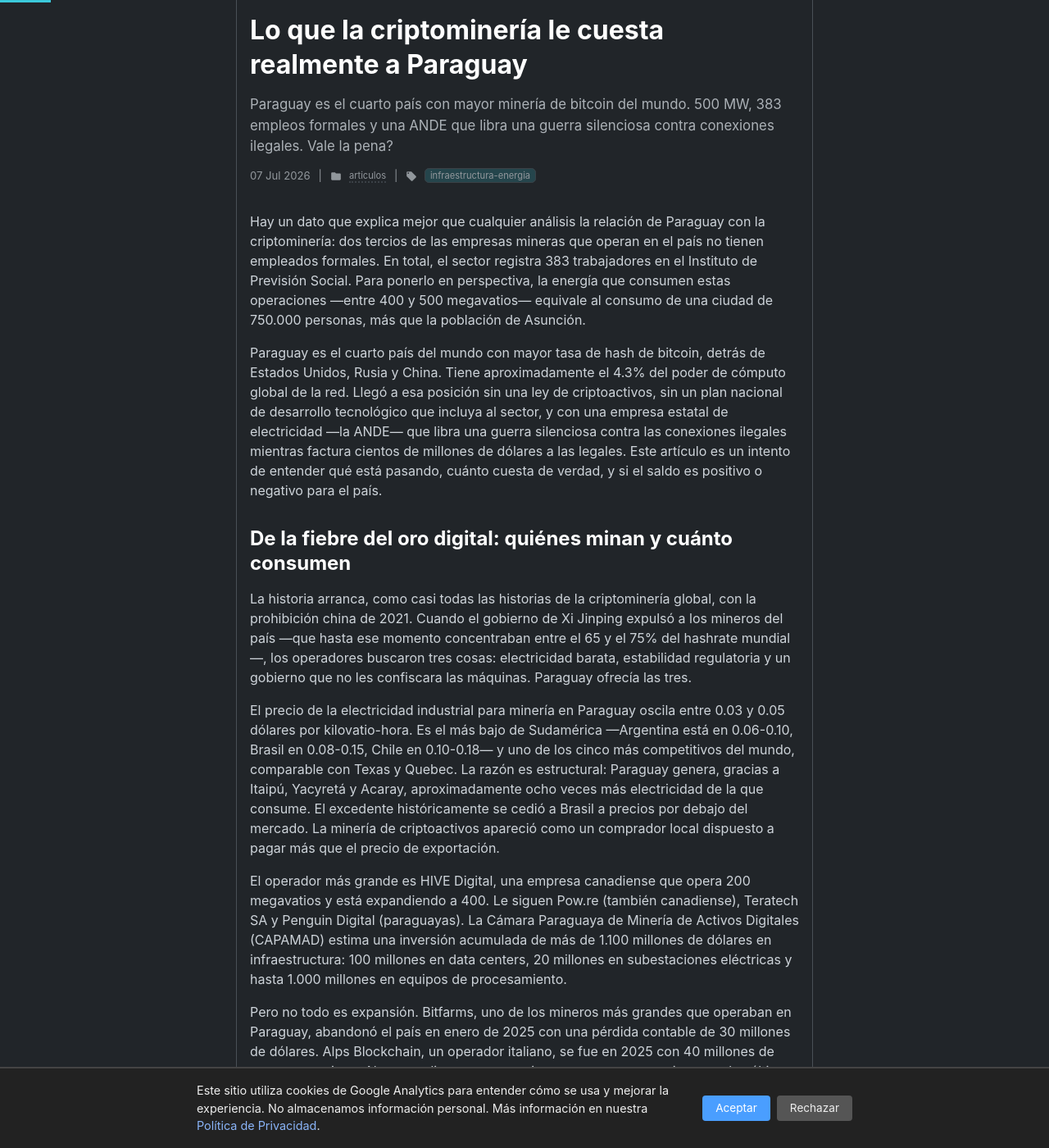
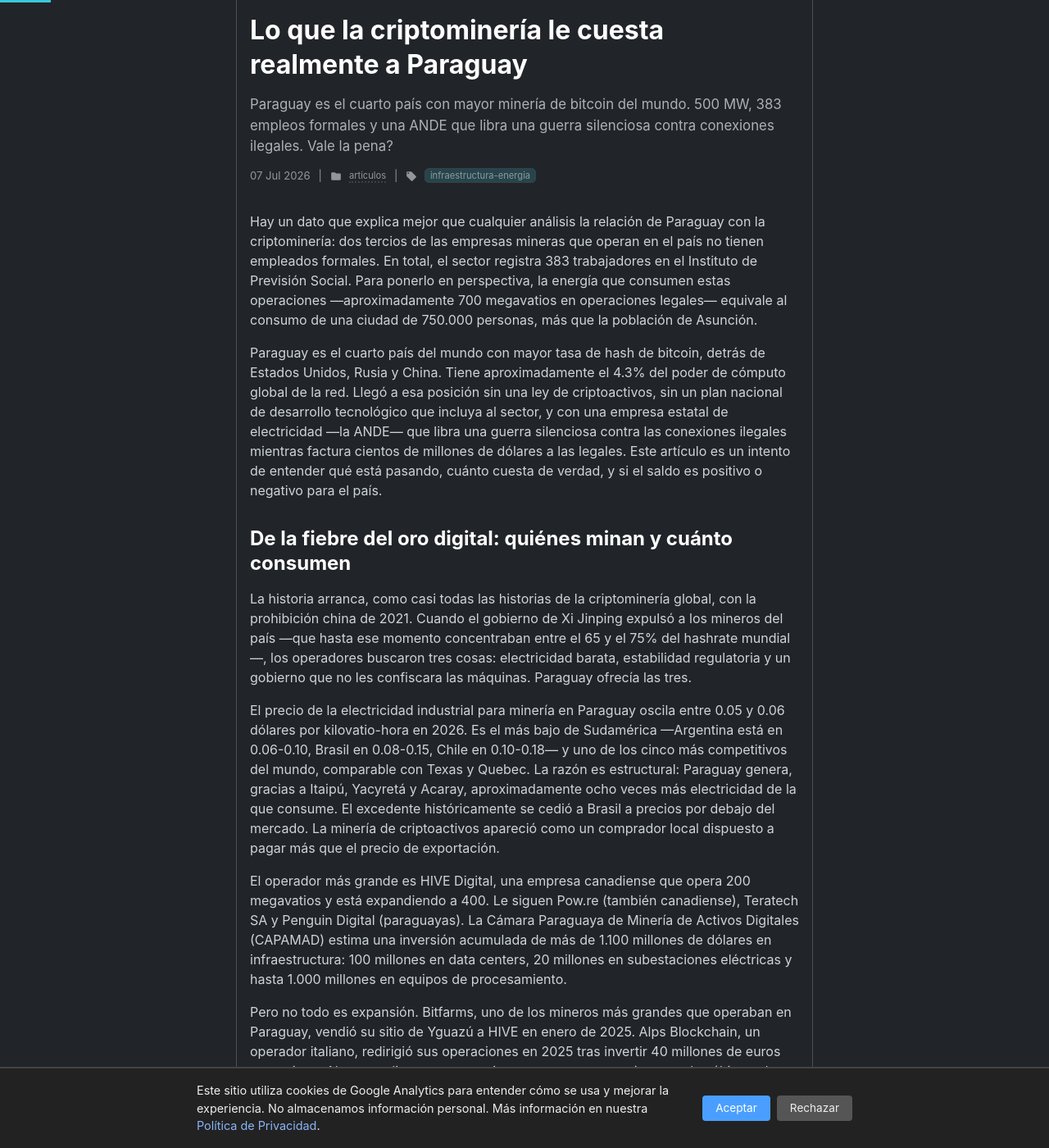
Before and after one commit to miravosqueinteresante/muchotexto.net, a Jekyll site: the page built from _posts/2026-07-07-criptomineria-paraguay-energia-barata.md, in a window 1280 px wide and 1400 px high, scrolled down 221 px. Shown: the whole window at 82% size. Built offline with Jekyll 4.4.1, drawn with Linux system fonts in a browser that asks for light colours; some of the changed text lies outside the part shown.

Commit message:
fix: article #3 - consumo 400-500->700MW, HIVE 200->400MW, Bitfarms venta not abandono, Alps redirect, precio .03->0.05, 8x->2.5x

```diff
--- a/_posts/2026-07-07-criptomineria-paraguay-energia-barata.md
+++ b/_posts/2026-07-07-criptomineria-paraguay-energia-barata.md
@@ -8,7 +8,7 @@ tags: infraestructura-energia
 description: "Paraguay es el cuarto país con mayor minería de bitcoin del mundo. 500 MW, 383 empleos formales y una ANDE que libra una guerra silenciosa contra conexiones ilegales. Vale la pena?"
 ---
 
-Hay un dato que explica mejor que cualquier análisis la relación de Paraguay con la criptominería: dos tercios de las empresas mineras que operan en el país no tienen empleados formales. En total, el sector registra 383 trabajadores en el Instituto de Previsión Social. Para ponerlo en perspectiva, la energía que consumen estas operaciones —entre 400 y 500 megavatios— equivale al consumo de una ciudad de 750.000 personas, más que la población de Asunción.
+Hay un dato que explica mejor que cualquier análisis la relación de Paraguay con la criptominería: dos tercios de las empresas mineras que operan en el país no tienen empleados formales. En total, el sector registra 383 trabajadores en el Instituto de Previsión Social. Para ponerlo en perspectiva, la energía que consumen estas operaciones —aproximadamente 700 megavatios en operaciones legales— equivale al consumo de una ciudad de 750.000 personas, más que la población de Asunción.
 
 Paraguay es el cuarto país del mundo con mayor tasa de hash de bitcoin, detrás de Estados Unidos, Rusia y China. Tiene aproximadamente el 4.3% del poder de cómputo global de la red. Llegó a esa posición sin una ley de criptoactivos, sin un plan nacional de desarrollo tecnológico que incluya al sector, y con una empresa estatal de electricidad —la ANDE— que libra una guerra silenciosa contra las conexiones ilegales mientras factura cientos de millones de dólares a las legales. Este artículo es un intento de entender qué está pasando, cuánto cuesta de verdad, y si el saldo es positivo o negativo para el país.
 
@@ -16,11 +16,11 @@ Paraguay es el cuarto país del mundo con mayor tasa de hash de bitcoin, detrás
 
 La historia arranca, como casi todas las historias de la criptominería global, con la prohibición china de 2021. Cuando el gobierno de Xi Jinping expulsó a los mineros del país —que hasta ese momento concentraban entre el 65 y el 75% del hashrate mundial—, los operadores buscaron tres cosas: electricidad barata, estabilidad regulatoria y un gobierno que no les confiscara las máquinas. Paraguay ofrecía las tres.
 
-El precio de la electricidad industrial para minería en Paraguay oscila entre 0.03 y 0.05 dólares por kilovatio-hora. Es el más bajo de Sudamérica —Argentina está en 0.06-0.10, Brasil en 0.08-0.15, Chile en 0.10-0.18— y uno de los cinco más competitivos del mundo, comparable con Texas y Quebec. La razón es estructural: Paraguay genera, gracias a Itaipú, Yacyretá y Acaray, aproximadamente ocho veces más electricidad de la que consume. El excedente históricamente se cedió a Brasil a precios por debajo del mercado. La minería de criptoactivos apareció como un comprador local dispuesto a pagar más que el precio de exportación.
+El precio de la electricidad industrial para minería en Paraguay oscila entre 0.05 y 0.06 dólares por kilovatio-hora en 2026. Es el más bajo de Sudamérica —Argentina está en 0.06-0.10, Brasil en 0.08-0.15, Chile en 0.10-0.18— y uno de los cinco más competitivos del mundo, comparable con Texas y Quebec. La razón es estructural: Paraguay genera, gracias a Itaipú, Yacyretá y Acaray, aproximadamente ocho veces más electricidad de la que consume. El excedente históricamente se cedió a Brasil a precios por debajo del mercado. La minería de criptoactivos apareció como un comprador local dispuesto a pagar más que el precio de exportación.
 
 El operador más grande es HIVE Digital, una empresa canadiense que opera 200 megavatios y está expandiendo a 400. Le siguen Pow.re (también canadiense), Teratech SA y Penguin Digital (paraguayas). La Cámara Paraguaya de Minería de Activos Digitales (CAPAMAD) estima una inversión acumulada de más de 1.100 millones de dólares en infraestructura: 100 millones en data centers, 20 millones en subestaciones eléctricas y hasta 1.000 millones en equipos de procesamiento.
 
-Pero no todo es expansión. Bitfarms, uno de los mineros más grandes que operaban en Paraguay, abandonó el país en enero de 2025 con una pérdida contable de 30 millones de dólares. Alps Blockchain, un operador italiano, se fue en 2025 con 40 millones de euros en equipos. Al menos diez empresas mineras cerraron operaciones en los últimos dos años. El motivo recurrente: el aumento de tarifas y la incertidumbre regulatoria.
+Pero no todo es expansión. Bitfarms, uno de los mineros más grandes que operaban en Paraguay, vendió su sitio de Yguazú a HIVE en enero de 2025. Alps Blockchain, un operador italiano, redirigió sus operaciones en 2025 tras invertir 40 millones de euros en equipos. Al menos diez empresas mineras cerraron operaciones en los últimos dos años. El motivo recurrente: el aumento de tarifas y la incertidumbre regulatoria.
 
 ## ANDE contra los mineros: la guerra por los megavatios
 
```
Also changed, not shown: other parts of _posts/2026-07-07-criptomineria-paraguay-energia-barata.md (+1 -1 lines).
